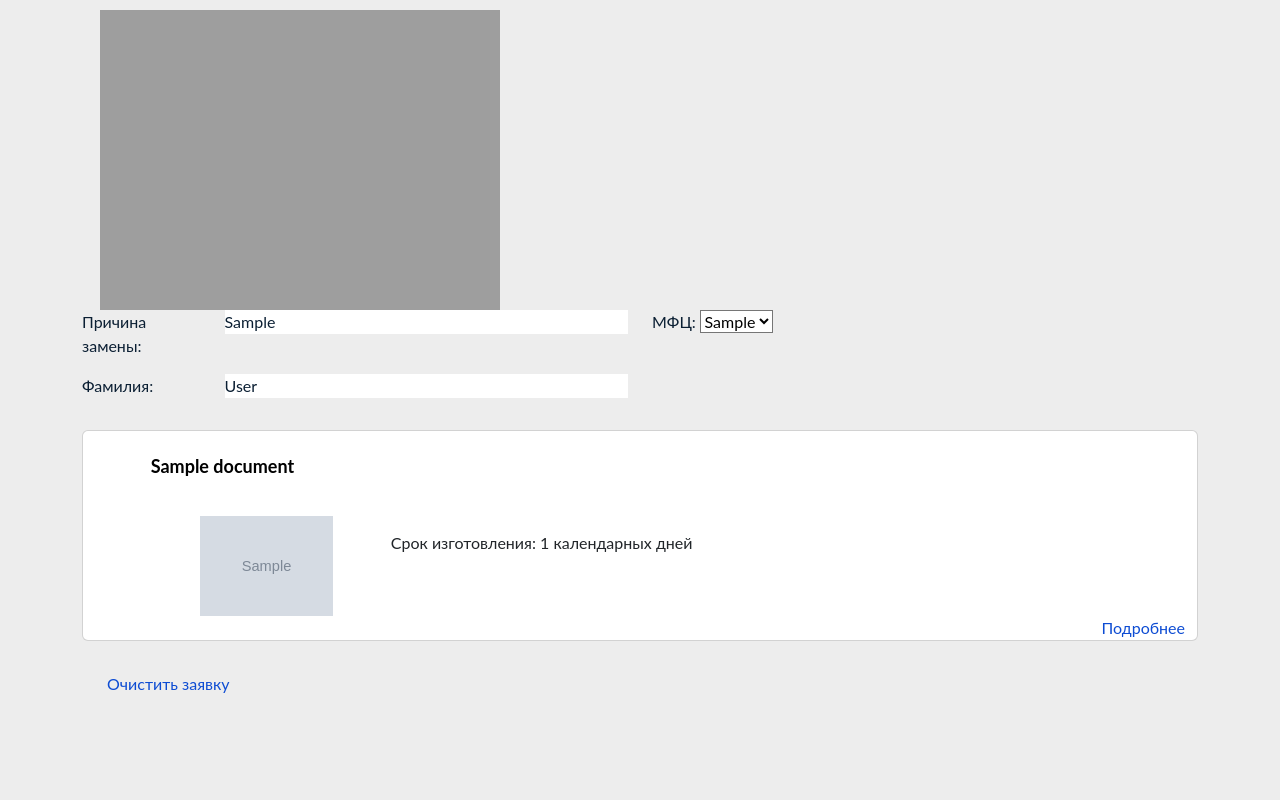
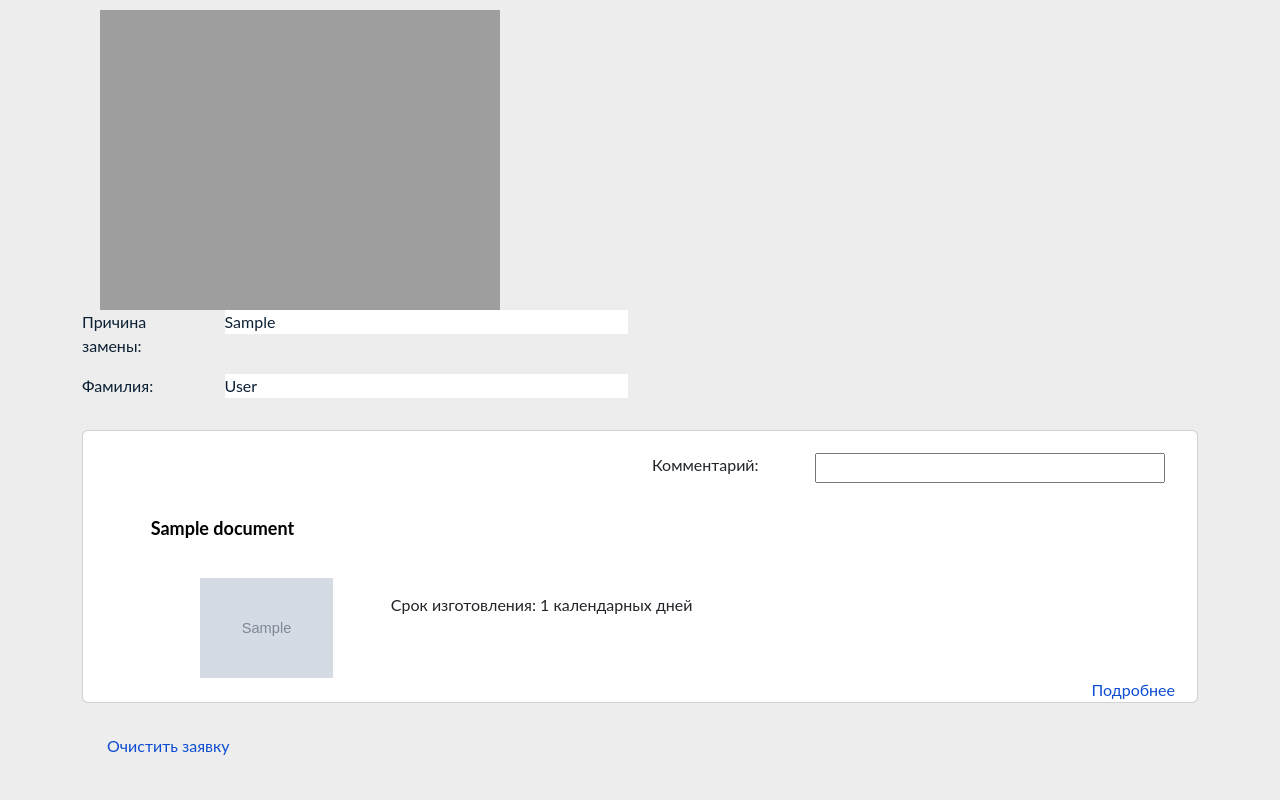
Before and after one commit to Youlama/documents_web, a Django app: page /install_document_request/1/ in a window 1280 px wide. Run offline with Django 5.2, Linux system fonts and the light colour scheme; tables that the repository leaves empty hold one stand-in row (values such as "Sample post"); grey boxes marked "Sample" are stand-in pictures.

Commit message:
Fixing code

```diff
--- a/documents_web/documents_web/urls.py
+++ b/documents_web/documents_web/urls.py
@@ -25,6 +25,5 @@ urlpatterns = [
     path('add_document_to_cart/<int:document_id>', views.add_document_to_cart, name='add_document_to_cart'),
     path('document/<int:id>/', views.document_page, name='document'),
     path('install_document_request/<int:id>/', views.get_document_request, name='install_document_request'),
-    path('remove_document_request/<int:id>/', views.remove_document_request, name='remove_document_request'),
     path('delete_request/<int:request_id>/', views.delete_request, name='delete_request'),
 ]
--- a/documents_web/replacing_documents/models.py
+++ b/documents_web/replacing_documents/models.py
@@ -7,9 +7,8 @@ class Document(models.Model):
     prod_period = models.IntegerField()
     replace_period = models.TextField()
     docs = models.TextField()
-    is_active = models.BooleanField(default=True)
-    logo_file_path = models.CharField(max_length=255, null=False, default="")
-
+    logo_file_path = models.CharField(max_length=255, null=True, default="")
+    number_length = models.IntegerField(default=0)
     def __str__(self):
         return self.title
 
@@ -49,7 +48,8 @@ class InstallDocumentRequest(models.Model):
 class DocumentInRequest(models.Model):
     replacing_request = models.ForeignKey(InstallDocumentRequest, on_delete=models.CASCADE)
     document = models.ForeignKey(Document, on_delete=models.CASCADE)
-    issue_organization = models.TextField(blank=True, null=True, default='Лениградское шоссе, д. 31/2')
+    comment = models.TextField(blank=True, null=True, default='')
+    new_document_number = models.BigIntegerField(default=0)
     def __str__(self):
         return f"{self.replacing_request}-{self.document_id}"
 
--- a/documents_web/replacing_documents/static/css/style.css
+++ b/documents_web/replacing_documents/static/css/style.css
@@ -62,6 +62,7 @@
     margin-top: auto;
     text-align:right;
     align:right;
+    margin-right:10px;
 }
 
 .card_title{
--- a/documents_web/replacing_documents/templates/replace.html
+++ b/documents_web/replacing_documents/templates/replace.html
@@ -22,24 +22,20 @@
                 </div>
             </div>
         </div>
-        <div class="col">
-            <div class="row">
-                <div class="col-1">
-                    <p>МФЦ:</p>
-                </div>
-                <div class="col">
-                    <select class = "field">
-                        <option>{{data.req_docs_data.issue_organization}}</option>
-                    </select>
-                </div>
-            </div>
-        </div>
     </div>
     <div class="container">
     <div class="row">
         {% for obj in data.document_list %}
         <div class="card mb-4">
             <div class="col">
+                <div class="row" style="margin-top:2%; margin-left:50%">
+                     <div class="col">
+                        <p>Комментарий:</p>
+                     </div>
+                    <div class="col" style="margin-right:20px">
+                        <input style="width:350px;"></input>
+                    </div>
+                </div>
                 <div class="row">
                     <p class="card_title">
                         <a class="text-black text-decoration-none" href="{% url 'document' obj.document.id %}">{{ obj.document.title }}</a>
@@ -58,6 +54,7 @@
                                 {% else %} календарных дней
                                 {% endif %}
                          </p>
+
                     </div>
                 </div>
                 <div class="row-2" style="text-align:right;">
@@ -72,7 +69,7 @@
     {% endfor %}
     <div>
         {% if data.document_list %}
-            <a href="{% url 'delete_request' data.req_id %}" class="btn">Очистить заявку</a>
+            <a href="{% url 'delete_request' data.id %}" class="btn">Очистить заявку</a>
         {% endif %}
     </div>
 {% endblock %}
--- a/documents_web/replacing_documents/views.py
+++ b/documents_web/replacing_documents/views.py
@@ -3,6 +3,8 @@ from django.db import connection
 from django.db.models import Q
 
 from replacing_documents.models import Document, DocumentInRequest, InstallDocumentRequest
+
+import random
 
 USER_ID = 1
 
@@ -23,7 +25,6 @@ def get_request_data(request_id: int):
     replace_data = (DocumentInRequest.objects.filter(replacing_request_id=request_id)
                     .select_related('replacing_request').first())
     req_docs_data = DocumentInRequest.objects.filter(replacing_request_id=request_id).first()
-    print(replace_data, 'and ', req_docs_data)
     return {
         'id': request_id,
         'document_list': items,
@@ -58,9 +59,8 @@ def add_item_to_request(request_id: int, document_id: int):
     """
     Добавление услуги в заявку
     """
-    print('add')
-    sir = DocumentInRequest(replacing_request_id=request_id, document_id=document_id)
-    sir.save()
+    doc_in_request = DocumentInRequest(replacing_request_id=request_id, document_id=document_id)
+    doc_in_request.save()
 
 
 def get_document_list(request):
@@ -114,28 +114,29 @@ def document_page(request, id):
                   }})
 
 
+def generate_document_number(number_length):
+    new_number = ''
+    for i in range(number_length):
+        new_number += str(random.randint(0,9))
+    return int(new_number)
+
+
 def delete_request(request, request_id: int):
     """
     Удаление заявки по id
     """
+    request_documents = DocumentInRequest.objects.filter(replacing_request_id=request_id)
+    for req_doc in request_documents:
+        document = Document.objects.get(id=req_doc.document_id)
+        number_length = document.number_length
+        new_number = generate_document_number(number_length)
+        with connection.cursor() as cursor:
+            sqlstr = "UPDATE document_in_request SET new_document_number=%s WHERE id=%s"
+            cursor.execute(sqlstr, (new_number, req_doc.id))
     raw_sql = "UPDATE install_document_requests SET status='DELETED' WHERE id=%s"
     with connection.cursor() as cursor:
         cursor.execute(raw_sql, (request_id,))
     return redirect('document_list')
-
-def remove_document_request(request, id: int):
-    """
-    Удаление услуги из заявки
-    """
-    if request.method != "POST":
-        return redirect('install_document_request')
-
-    data = request.POST
-    action = data.get("request_action")
-    if action == "delete_request":
-        delete_request(id)
-        return redirect('document_list')
-    return get_document_request(request, id)
 
 
 def get_document_request(request, id: int):
```
Also changed, not shown: documents_web/replacing_documents/migrations/0004_remove_document_is_active.py (added), documents_web/replacing_documents/migrations/0005_remove_documentinrequest_issue_organization_and_more.py (added), documents_web/replacing_documents/migrations/0006_alter_document_number_length_and_more.py (added), 2 other files.
